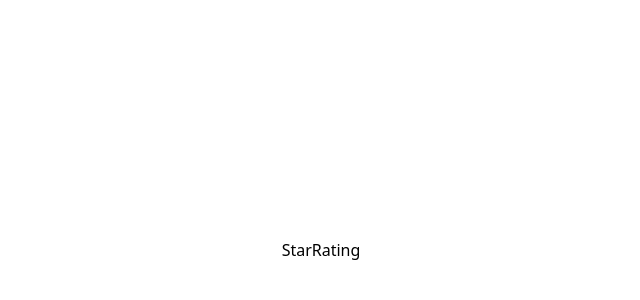
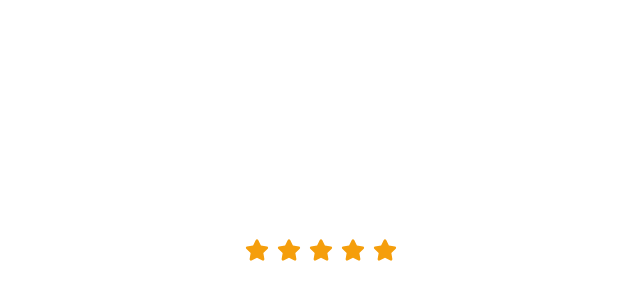
Before and after one commit to mdsameeralam9/star-rating-component, a React (Vite) app: page / in a window 1280 px wide. Shown: the part 150-450 px from the top of the page, without its empty margins (319-959 px from the left). Built offline with nearby package versions, Linux system fonts and the light colour scheme.

Commit message:
render star icon

```diff
--- a/package.json
+++ b/package.json
@@ -13,6 +13,7 @@
     "@tailwindcss/vite": "^4.1.12",
     "react": "^19.1.1",
     "react-dom": "^19.1.1",
+    "react-icons": "^5.5.0",
     "tailwindcss": "^4.1.12"
   },
   "devDependencies": {
--- a/src/components/StarRating/index.tsx
+++ b/src/components/StarRating/index.tsx
@@ -1,8 +1,18 @@
-import React from 'react'
+import React, { useState } from 'react';
+import { FaStar } from "react-icons/fa";
+import { FaRegStar } from "react-icons/fa";
 
-const StarRating = () => {
+interface StarRatingProps{
+  numberOfStar: number;
+}
+
+const StarRating:React.FC<StarRatingProps> = ({ numberOfStar=5 }) => {
   return (
-    <div>StarRating</div>
+    <div className='flex gap-2'>
+      {Array(numberOfStar).fill('').map((_, index) => (
+        <span className='cursor-pointer'><FaStar size={24} color="#f59e0b"/></span>
+      ))}
+    </div>
   )
 }
 
```
Also changed, not shown: 1 other file (tests, documents, lock files or other folders).
